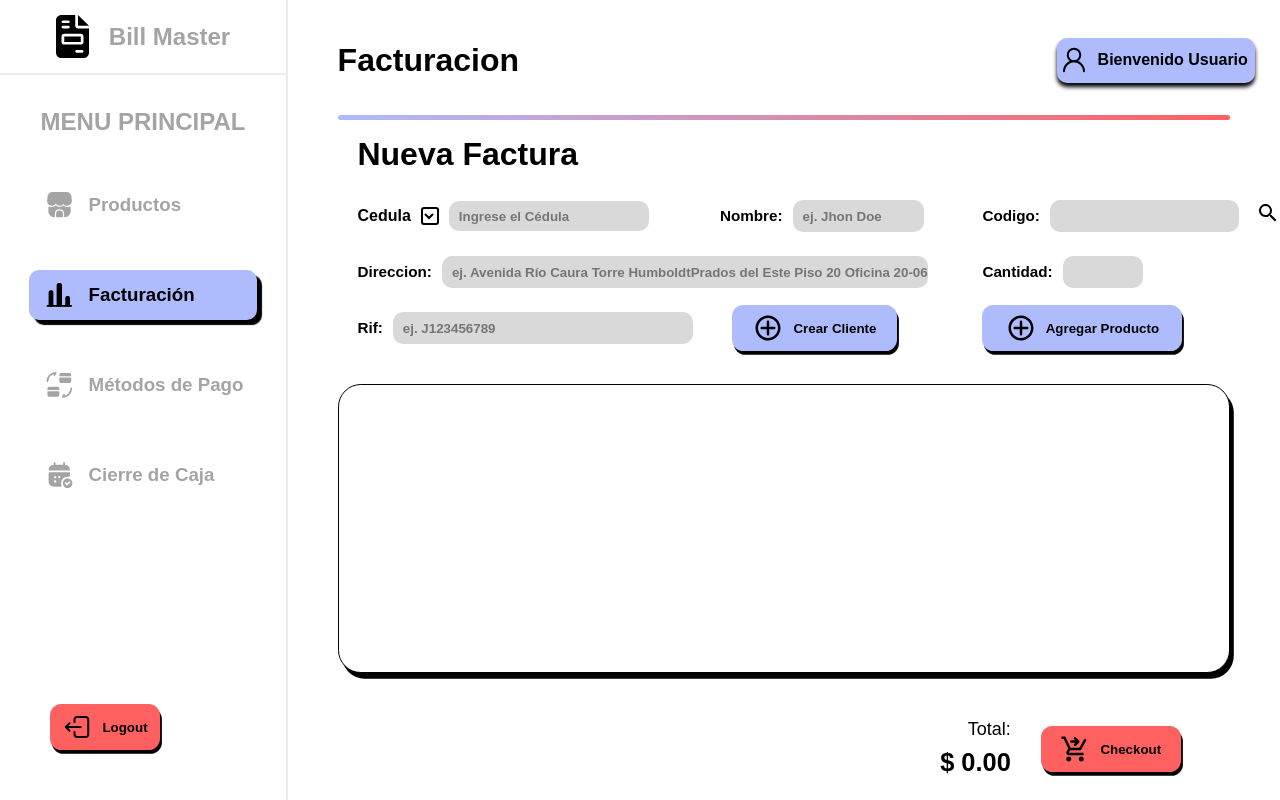
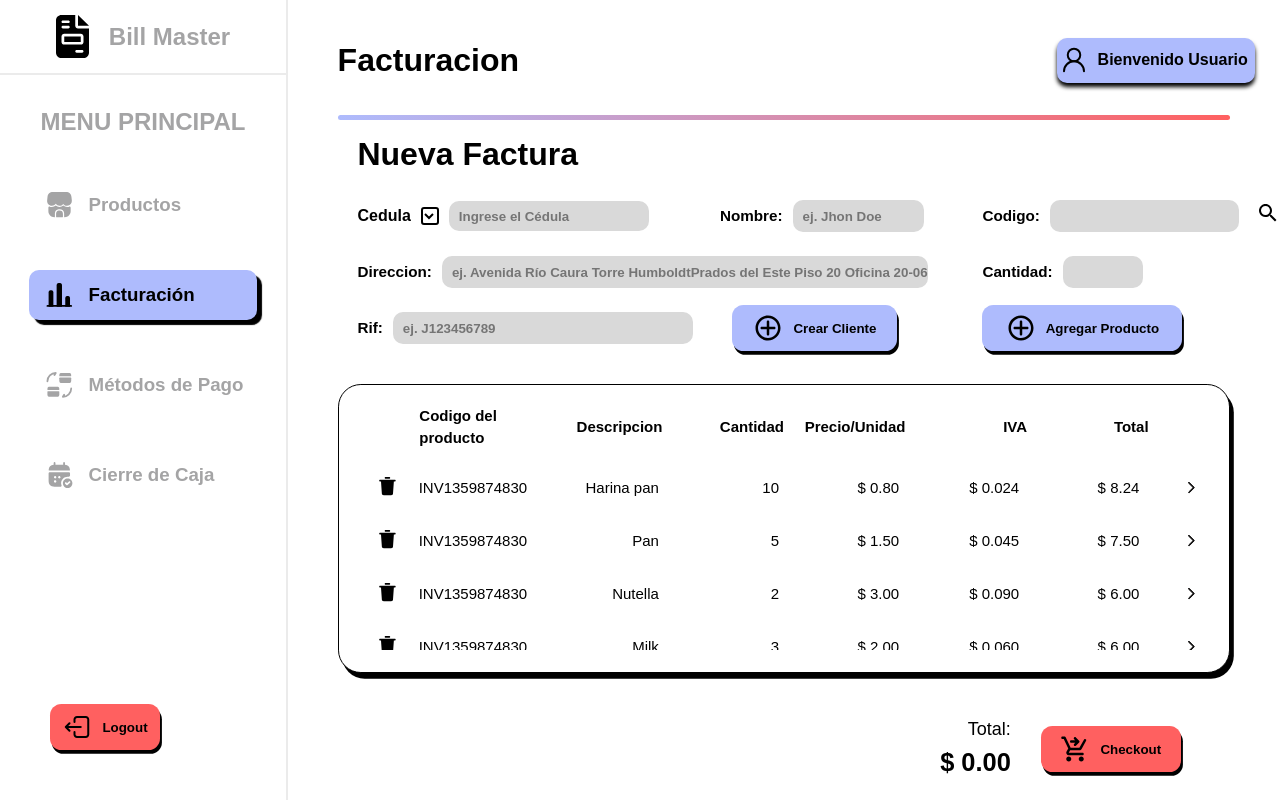
Before and after one commit to Luisrome01/BillMaster, a React (Vite) app: page /main in a window 1280 px wide. Built offline with nearby package versions, Linux system fonts and the light colour scheme.

Commit message:
creacion de la tabla facturacion

```diff
--- a/src/components/navBar/View/Facturacion.jsx
+++ b/src/components/navBar/View/Facturacion.jsx
@@ -1,14 +1,19 @@
 import "./css/Facturacion.css";
-import React from "react";
+import React, { useState } from "react";
 import BtnGeneral from "../../../components/buttons/BtnGeneral";
 import InputDinamico from "../../../components/inputs/InputDinamico";
 import InputDiferente from "../../../components/inputs/InputDiferente";
 import svgAdd from "../../../assets/svg_add.svg";
 import svgSearch from "../../../assets/SearchSVG.svg";
 import cartSVG from "../../../assets/marketKart.svg";
+import ProductTable from "../../tables/productTable";
 
 const Facturacion = () => {
-	const monto = "0.00";
+	const [montoTotal, setMontoTotal] = useState("0.00");
+
+	const actualizarMontoTotal = (nuevoMonto) => {
+		setMontoTotal(nuevoMonto);
+	};
 
 	return (
 		<>
@@ -67,25 +72,13 @@ Prados del Este Piso 20 Oficina 20-06"
 				</div>
 
 				<div className="FacturaTableContainer">
-					{/* placeholder mientras hacemos la tabla */}
-					<div
-						style={{
-							width: "90%",
-							height: "85%",
-							alignSelf: "center",
-							backgroundColor: "white",
-							border: "1.42917px solid #000000",
-							boxSizing: "border-box",
-							boxShadow: "3.81111px 5.71667px 0px #000000",
-							borderRadius: "22.8667px",
-						}}
-					></div>
+					<ProductTable width="90%" height="85%" onTotalChange={actualizarMontoTotal} />
 				</div>
 
 				<div className="FacturaCheckoutContainer">
 					<div style={{ display: "flex", flexDirection: "column" }}>
 						<p style={{ position: "relative", marginLeft: "auto", fontSize: "18px" }}>Total:</p>
-						<p style={{ position: "relative", marginLeft: "auto", fontSize: "25.4331px", fontWeight: "bold" }}>$ {monto}</p>
+						<p style={{ position: "relative", marginLeft: "auto", fontSize: "25.4331px", fontWeight: "bold" }}>$ {montoTotal}</p>
 					</div>
 					<BtnGeneral text="Checkout" width="140px" color="#ff6060" onHoverColor="#c54444" img={cartSVG} />
 				</div>
--- /dev/null
+++ b/src/components/tables/css/productTable.css
@@ -0,0 +1,74 @@
+.ProductTableContainer {
+	align-self: center;
+	border: 1.42917px solid #000000;
+	box-sizing: border-box;
+	box-shadow: 3.81111px 5.71667px 0px #000000;
+	border-radius: 22.8667px;
+}
+
+.ProductTableWrapper {
+	display: flex;
+	flex-direction: column;
+	height: 100%;
+}
+
+.ProductTableHeader {
+	display: grid;
+	align-items: center;
+	justify-items: right;
+	grid-template-columns: 0.5fr 1fr 1fr 1fr 1fr 1fr 1fr 0.5fr;
+	margin-left: 20px;
+	margin-right: 20px;
+	margin-top: 20px;
+}
+
+.ProductTableBody {
+	display: flex;
+	flex-direction: column;
+	overflow-y: auto;
+	height: 100%;
+	max-height: 25vh;
+	margin-right: 10px;
+}
+
+.ProductTableBody::-webkit-scrollbar {
+	width: 6px;
+	background-color: #f5f5f5;
+}
+
+.ProductTableBody::-webkit-scrollbar-thumb {
+	background-color: #888;
+	border-radius: 3px;
+}
+
+.ProductTableBody::-webkit-scrollbar-thumb:hover {
+	background-color: #555;
+}
+
+.ProductTableBody::-webkit-scrollbar-track {
+	background-color: #dadada;
+	border-radius: 3px;
+}
+
+.ProductTableBody::-webkit-scrollbar-track:hover {
+	background-color: #f1f1f1;
+}
+
+.ProductTableRow {
+	display: grid;
+	grid-template-columns: 0.5fr 1fr 1fr 1fr 1fr 1fr 1fr 0.5fr;
+	align-items: center;
+	justify-items: right;
+	margin-left: 20px;
+	margin-right: 20px;
+	margin-top: 25px;
+}
+
+.ProductTableHeader p {
+	font-size: 15px;
+	font-weight: bold;
+}
+
+.ProductTableRow p {
+	font-size: 15px;
+}
--- /dev/null
+++ b/src/components/tables/productTable.jsx
@@ -0,0 +1,77 @@
+import React, { useEffect, useState } from "react";
+
+import "./css/productTable.css";
+import trashbinSVG from "../../assets/trashbin.svg";
+import exploreSVG from "../../assets/explore.svg";
+
+const ProductTable = ({ width, height, color, onTotalChange }) => {
+	const [getTotal, setTotal] = useState(0);
+
+	const style = {
+		width: width ? width : "90%",
+		height: height ? height : "85%",
+		backgroundColor: color ? color : "#ffffff",
+	};
+
+	const [getData, setData] = useState([]);
+
+	useEffect(() => {
+		fetch("/src/json/productsInFactura.json") // Update the file path to the correct location
+			.then((response) => {
+				if (!response.ok) {
+					throw new Error("Error fetching data");
+				}
+				return response.json();
+			})
+			.then((data) => {
+				setData(data.data);
+				// sumar los totales de cada elemento del array desde getData columna6
+				let total = 0;
+				data.data.forEach((element) => {
+					total += parseFloat(element.columna6);
+				});
+				setTotal(total);
+				onTotalChange(getTotal.toFixed(2));
+			})
+			.catch((error) => {
+				console.error("Error fetching data:", error);
+			});
+	}, []);
+
+	return (
+		<div style={style} className="ProductTableContainer">
+			<div className="ProductTableWrapper">
+				<div className="ProductTableHeader">
+					<p></p>
+					<p style={{ justifySelf: "left" }}>Codigo del producto</p>
+					<p>Descripcion</p>
+					<p>Cantidad</p>
+					<p>Precio/Unidad</p>
+					<p>IVA</p>
+					<p>Total</p>
+					<p></p>
+				</div>
+				<div className="ProductTableBody">
+					{getData.map((fila, index) => (
+						<div key={index} className="ProductTableRow">
+							<button style={{ justifySelf: "center", border: "none", backgroundColor: "transparent" }}>
+								<img src={trashbinSVG}></img>
+							</button>
+							<p style={{ justifySelf: "left" }}>{fila.columna1}</p>
+							<p>{fila.columna2}</p>
+							<p>{fila.columna3}</p>
+							<p>$ {fila.columna4}</p>
+							<p>$ {fila.columna5}</p>
+							<p>$ {fila.columna6}</p>
+							<button style={{ border: "none", backgroundColor: "transparent" }}>
+								<img src={exploreSVG}></img>
+							</button>
+						</div>
+					))}
+				</div>
+			</div>
+		</div>
+	);
+};
+
+export default ProductTable;
--- a/src/index.css
+++ b/src/index.css
@@ -12,3 +12,7 @@
 	-webkit-font-smoothing: antialiased;
 	-moz-osx-font-smoothing: grayscale;
 }
+
+button {
+	cursor: pointer;
+}
--- /dev/null
+++ b/src/json/productsInFactura.json
@@ -0,0 +1,164 @@
+{
+    "data": [
+        {
+			"columna1": "INV1359874830",
+			"columna2": "Harina pan",
+			"columna3": "10",
+			"columna4": "0.80",
+			"columna5": "0.024",
+			"columna6": "8.24"
+		},
+		{
+			"columna1": "INV1359874830",
+			"columna2": "Pan",
+			"columna3": "5",
+			"columna4": "1.50",
+			"columna5": "0.045",
+			"columna6": "7.50"
+		},
+		{
+			"columna1": "INV1359874830",
+			"columna2": "Nutella",
+			"columna3": "2",
+			"columna4": "3.00",
+			"columna5": "0.090",
+			"columna6": "6.00"
+		},
+		{
+			"columna1": "INV1359874830",
+			"columna2": "Milk",
+			"columna3": "3",
+			"columna4": "2.00",
+			"columna5": "0.060",
+			"columna6": "6.00"
+		},
+		{
+			"columna1": "INV1359874830",
+			"columna2": "Eggs",
+			"columna3": "12",
+			"columna4": "0.50",
+			"columna5": "0.015",
+			"columna6": "6.00"
+		},
+		{
+			"columna1": "INV1359874830",
+			"columna2": "Bread",
+			"columna3": "4",
+			"columna4": "1.00",
+			"columna5": "0.030",
+			"columna6": "4.00"
+		},
+		{
+			"columna1": "INV1359874830",
+			"columna2": "Butter",
+			"columna3": "2",
+			"columna4": "2.50",
+			"columna5": "0.075",
+			"columna6": "5.00"
+		},
+		{
+			"columna1": "INV1359874830",
+			"columna2": "Cheese",
+			"columna3": "3",
+			"columna4": "2.00",
+			"columna5": "0.060",
+			"columna6": "6.00"
+		},
+		{
+			"columna1": "INV1359874830",
+			"columna2": "Chicken",
+			"columna3": "2",
+			"columna4": "5.00",
+			"columna5": "0.150",
+			"columna6": "10.00"
+		},
+		{
+			"columna1": "INV1359874830",
+			"columna2": "Beef",
+			"columna3": "2",
+			"columna4": "6.00",
+			"columna5": "0.180",
+			"columna6": "12.00"
+		},
+		{
+			"columna1": "INV1359874830",
+			"columna2": "Pasta",
+			"columna3": "3",
+			"columna4": "1.50",
+			"columna5": "0.045",
+			"columna6": "4.50"
+		},
+		{
+			"columna1": "INV1359874830",
+			"columna2": "Rice",
+			"columna3": "5",
+			"columna4": "1.00",
+			"columna5": "0.030",
+			"columna6": "5.00"
+		},
+		{
+			"columna1": "INV1359874830",
+			"columna2": "Sugar",
+			"columna3": "2",
+			"columna4": "2.00",
+			"columna5": "0.060",
+			"columna6": "4.00"
+		},
+		{
+			"columna1": "INV1359874830",
+			"columna2": "Salt",
+			"columna3": "1",
+			"columna4": "1.00",
+			"columna5": "0.030",
+			"columna6": "1.00"
+		},
+		{
+			"columna1": "INV1359874830",
+			"columna2": "Oil",
+			"columna3": "1",
+			"columna4": "3.00",
+			"columna5": "0.090",
+			"columna6": "3.00"
+		},
+		{
+			"columna1": "INV1359874830",
+			"columna2": "Tomato",
+			"columna3": "4",
+			"columna4": "0.50",
+			"columna5": "0.015",
+			"columna6": "2.00"
+		},
+		{
+			"columna1": "INV1359874830",
+			"columna2": "Onion",
+			"columna3": "3",
+			"columna4": "0.50",
+			"columna5": "0.015",
+			"columna6": "1.50"
+		},
+		{
+			"columna1": "INV1359874830",
+			"columna2": "Potato",
+			"columna3": "5",
+			"columna4": "0.50",
+			"columna5": "0.015",
+			"columna6": "2.50"
+		},
+		{
+			"columna1": "INV1359874830",
+			"columna2": "Carrot",
+			"columna3": "3",
+			"columna4": "0.50",
+			"columna5": "0.015",
+			"columna6": "1.50"
+		},
+		{
+			"columna1": "INV1359874830",
+			"columna2": "Apple",
+			"columna3": "4",
+			"columna4": "0.75",
+			"columna5": "0.022",
+			"columna6": "3.00"
+		}
+    ]
+}
```
Also changed, not shown: src/assets/explore.svg (added), src/assets/trashbin.svg (added). Lines whose indentation alone changed are shown as unchanged.
